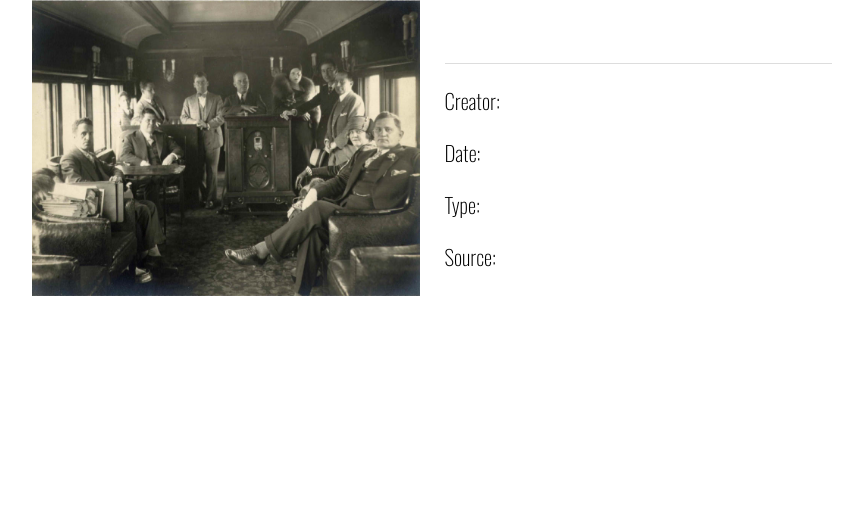
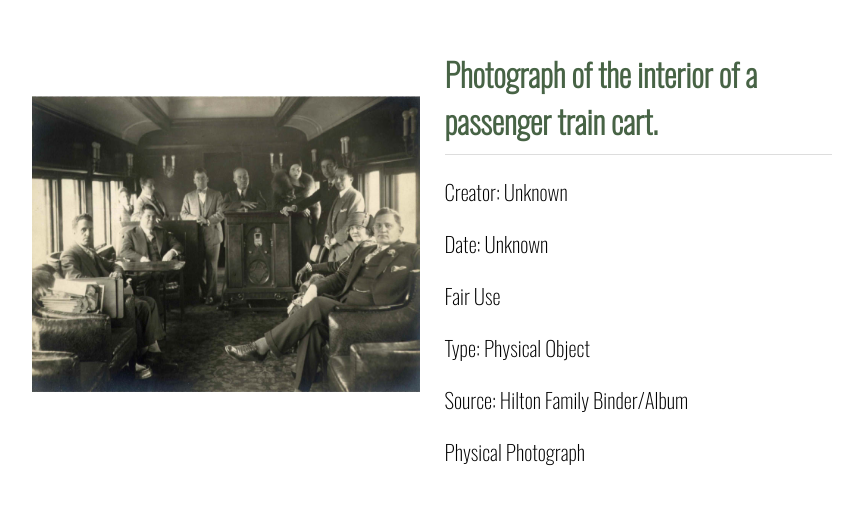
Before and after one commit to martinez2125/TennesseeChicago_Images, a Jekyll site: the page built from _mindoc_media/pg939-img.md, in a window 1280 px wide. Shown: the top 505 px of the page, without its empty margins (208-1071 px from the left). Built offline with Jekyll 4.4.1, drawn with Linux system fonts in a browser that asks for light colours.

Commit message:
Update pg939-img.md

```diff
--- a/_mindoc_media/pg939-img.md
+++ b/_mindoc_media/pg939-img.md
@@ -3,18 +3,18 @@ page: section-name
 title: Hilton Family Binder (Inside)
 media_type: image
 
-_title:
+_title: Photograph of the interior of a passenger train cart.
 description:
-creator:
-_date:
-rights:
-type:
-source:
+creator: Unknown
+_date: Unknown
+rights: Fair Use
+type: Physical Object
+source: Hilton Family Binder/Album
 identifier:
 contributor:
-format:
-credit_(IPTC):
-date_created_(IPTC):
+format: Physical Photograph
+credit_(IPTC): Digitization courtesy of Caden J. Miller & Lesly Martinez
+date_created_(IPTC): 9/15/2025
 
 _path: /assets/img/pg39-img.jpg
 order: 41
```
